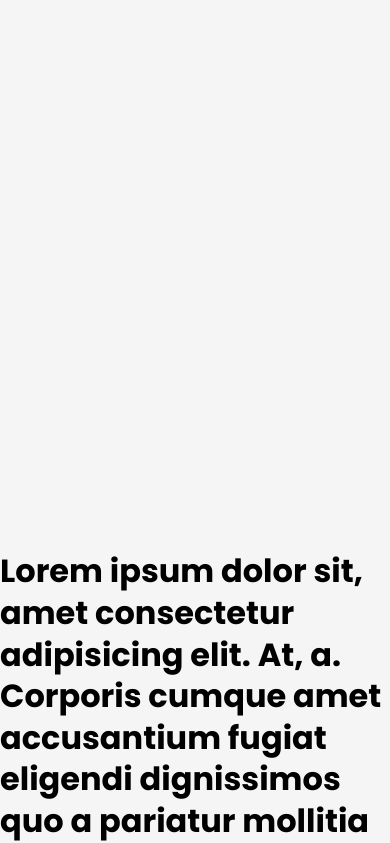
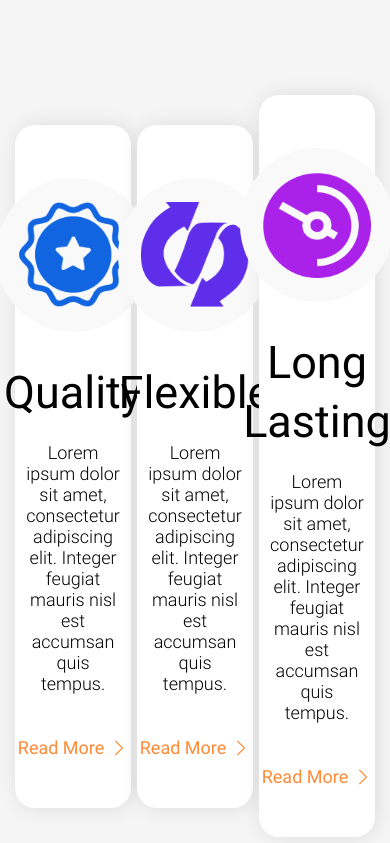
Before and after one commit to bd-ans/puma-life, a React (Create React App) app: page / in a window 390 px wide. Shown: the part 2003-2846 px from the top of the page. Built offline with nearby package versions, Linux system fonts and the light colour scheme.

Commit message:
Flexible and responsive website for a local business. The website is built using React and Bootstrap. The website is hosted on Netlify.

```diff
--- a/src/App.js
+++ b/src/App.js
@@ -1,6 +1,7 @@
 import HeaderSec from './components/Header-sec'; /* IMPORT HEADER SECTION */
 import FooterSec from './components/Footer-sec'; /* IMPORT FOOTER SECTION */
 import VideoSec from './components/Video-sec'; /* IMPORT VIDEO SECTION */
+import FeatureSec from './components/Feature-sec'; /* IMPORT FEATURE SECTION */
 function App() { /* EXPORT APP */
   return (
     <>
@@ -8,6 +9,8 @@ function App() { /* EXPORT APP */
       <HeaderSec />
       {/* VIDEO SECTION */}
       <VideoSec />
+      {/* FEATURE SECTION */}
+      <FeatureSec />
       {/* FOOTER SECTION */}
       <FooterSec />
     </>
--- a/src/components/Feature-sec.js
+++ b/src/components/Feature-sec.js
@@ -0,0 +1,142 @@
+import QualitySvg from "../assets/images/quality.svg"; /* IMPORT IMG */
+import FlexibleSvg from "../assets/images/Flexible.svg"; /* IMPORT IMG */
+import LongLastingSvg from "../assets/images/LongLasting.svg"; /* IMPORT IMG */
+export default function FeatureSec() {
+  return (
+    <>
+      {/* FEATURE SECTION */}
+      <div className="feature-sec">
+        <div className="container">
+          {/* FEATURE INNER */}
+          <div className="feature-inner">
+            {/* FEATURE INNER SHORT TITLE */}
+            <h2 className="feature-inner-shrt-title">
+              Feature
+            </h2>
+
+            {/* FEATURE INNER TITLE */}
+            <h1 className="feature-inner-title">
+              We have best feature in Shoes
+            </h1>
+
+            {/* FEATURE CARDS */}
+            <div className="feature-cards-box">
+              {/* FEATURE CARD QUALITY */}
+              <div className="feature-card">
+                <div className="feture-inner">
+                  {/* FEATURE CARD IMG */}
+                  <div className="feature-card-img-box">
+                    <div className="feature-card-img-background">
+                      <img className="feature-card-img"
+                        src={QualitySvg}
+                        alt="quality logo"
+                        width={108}
+                        height={105} />
+                    </div>
+                  </div>
+                  {/* FEATURE CARD TITLE */}
+                  <div className="feature-card-title">
+                    <h2 className="feature-card-title-txt">
+                      Quality
+                    </h2>
+                  </div>
+                  {/* FEATURE CARD TEXT */}
+                  <div className="feature-card-txt">
+                    <p className="feature-card-txt-p">
+                      Lorem ipsum dolor sit amet, consectetur adipiscing elit. Integer feugiat mauris nisl est accumsan quis tempus.
+                    </p>
+                  </div>
+                  {/* FEATURE CARD BUTTON */}
+                  <div className="feature-card-btn-box">
+                    <button className="feature-card-btn" type="button">
+                      Read More
+                      {/* SVG ICON */}
+                      <svg xmlns="http://www.w3.org/2000/svg" width="18" height="18" fill="currentColor" class="bi bi-chevron-right" viewBox="0 0 16 16" style={{ marginLeft: '6px' }}>
+                        <path fill-rule="evenodd" d="M4.646 1.646a.5.5 0 0 1 .708 0l6 6a.5.5 0 0 1 0 .708l-6 6a.5.5 0 0 1-.708-.708L10.293 8 4.646 2.354a.5.5 0 0 1 0-.708z" />
+                      </svg>
+                    </button>
+                  </div>
+                </div>
+              </div>
+              {/* FEATURE CARD FLEXIBLE */}
+              <div className="feature-card">
+                <div className="feture-inner">
+                  {/* FEATURE CARD IMG */}
+                  <div className="feature-card-img-box">
+                    <div className="feature-card-img-background">
+                      <img className="feature-card-img"
+                        src={FlexibleSvg}
+                        alt="quality logo"
+                        width={108}
+                        height={105} />
+                    </div>
+                  </div>
+                  {/* FEATURE CARD TITLE */}
+                  <div className="feature-card-title">
+                    <h2 className="feature-card-title-txt">
+                      Flexible
+                    </h2>
+                  </div>
+                  {/* FEATURE CARD TEXT */}
+                  <div className="feature-card-txt">
+                    <p className="feature-card-txt-p">
+                      Lorem ipsum dolor sit amet, consectetur adipiscing elit. Integer feugiat mauris nisl est accumsan quis tempus.
+                    </p>
+                  </div>
+                  {/* FEATURE CARD BUTTON */}
+                  <div className="feature-card-btn-box">
+                    <button className="feature-card-btn" type="button">
+                      Read More
+                      {/* SVG ICON */}
+                      <svg xmlns="http://www.w3.org/2000/svg" width="18" height="18" fill="currentColor" class="bi bi-chevron-right" viewBox="0 0 16 16" style={{ marginLeft: '6px' }}>
+                        <path fill-rule="evenodd" d="M4.646 1.646a.5.5 0 0 1 .708 0l6 6a.5.5 0 0 1 0 .708l-6 6a.5.5 0 0 1-.708-.708L10.293 8 4.646 2.354a.5.5 0 0 1 0-.708z" />
+                      </svg>
+                    </button>
+                  </div>
+                </div>
+              </div>
+              {/* FEATURE CARD LONG LASTING */}
+              <div className="feature-card">
+                <div className="feture-inner">
+                  {/* FEATURE CARD IMG */}
+                  <div className="feature-card-img-box">
+                    <div className="feature-card-img-background">
+                      <img className="feature-card-img"
+                        src={LongLastingSvg}
+                        alt="quality logo"
+                        width={108}
+                        height={105} />
+                    </div>
+                  </div>
+                  {/* FEATURE CARD TITLE */}
+                  <div className="feature-card-title">
+                    <h2 className="feature-card-title-txt">
+                      Long Lasting
+                    </h2>
+                  </div>
+                  {/* FEATURE CARD TEXT */}
+                  <div className="feature-card-txt">
+                    <p className="feature-card-txt-p">
+                      Lorem ipsum dolor sit amet, consectetur adipiscing elit. Integer feugiat mauris nisl est accumsan quis tempus.
+                    </p>
+                  </div>
+                  {/* FEATURE CARD BUTTON */}
+                  <div className="feature-card-btn-box">
+                    <button className="feature-card-btn" type="button">
+                      Read More
+                      {/* SVG ICON */}
+                      <svg xmlns="http://www.w3.org/2000/svg" width="18" height="18" fill="currentColor" class="bi bi-chevron-right" viewBox="0 0 16 16" style={{ marginLeft: '6px' }}>
+                        <path fill-rule="evenodd" d="M4.646 1.646a.5.5 0 0 1 .708 0l6 6a.5.5 0 0 1 0 .708l-6 6a.5.5 0 0 1-.708-.708L10.293 8 4.646 2.354a.5.5 0 0 1 0-.708z" />
+                      </svg>
+                    </button>
+                  </div>
+                </div>
+              </div>
+
+            </div>
+          </div>
+        </div>
+      </div>
+    </>
+  );
+};
--- a/src/index.css
+++ b/src/index.css
@@ -576,9 +576,123 @@ body {
   cursor: pointer;
 }
 
+/* FEATURE SECTION */
 
+.feature-sec {
+  margin-top: 220px;
+}
 
+.feature-inner-shrt-title {
+  text-align: center;
+  font-family: 'Poppins', sans-serif;
+  font-style: normal;
+  font-weight: 400;
+  font-size: 45px;
+  color: #FF8947;
+}
 
+.feature-inner-title {
+  text-align: center;
+  font-family: 'Poppins', sans-serif;
+  font-style: normal;
+  font-weight: 500;
+  font-size: 45px;
+  color: #000;
+  margin-top: 7px;
+}
+
+.feature-cards-box {
+  display: flex;
+  justify-content: space-between;
+  align-items: center;
+  margin-top: 84px;
+}
+
+.feature-card {
+  width: 32.25%;
+  /* height: 500px; */
+  background-color: #FFF;
+  border-radius: 20px;
+  display: flex;
+  justify-content: center;
+  align-items: center;
+  flex-direction: column;
+  box-shadow: 2px 0 20px rgba(0, 0, 0, 0.1);
+}
+
+.feature-card-img-box {
+  width: 100%;
+  display: flex;
+  justify-content: center;
+  align-items: center;
+  margin-top: 53px;
+}
+
+.feature-card-img-background {
+  width: 154px;
+  height: 154px;
+  display: flex;
+  justify-content: center;
+  align-items: center;
+  border-radius: 50%;
+  background-color: #F9F9F9;
+}
+
+.feature-card-img {
+  width: 108px;
+  height: 105px;
+}
+
+.feature-card-title-txt {
+  font-family: 'Roboto', sans-serif;
+  font-style: normal;
+  font-weight: 400;
+  font-size: 45px;
+  margin-top: 32px;
+  text-align: center;
+}
+
+.feature-card-txt-p {
+  font-family: 'Roboto', sans-serif;
+  font-style: normal;
+  font-weight: 300;
+  line-height: normal;
+  font-size: 18px;
+  color: #000;
+  text-align: center;
+  margin: 0 35px;
+  margin-top: 20px;
+}
+
+.feature-card-btn-box {
+  display: flex;
+  justify-content: center;
+  align-items: center;
+}
+
+.feature-card-btn {
+  font-family: 'Roboto', sans-serif;
+  font-style: normal;
+  font-weight: 400;
+  font-size: 18px;
+  color: #FF8B37;
+  background-color: transparent;
+  border: none;
+  border-radius: 5px;
+  padding: 5px 5px;
+  cursor: pointer;
+  margin-top: 38px;
+  display: flex;
+  justify-content: space-between;
+  align-items: center;
+  margin-bottom: 45px;
+}
+
+.feature-card-btn:hover {
+  color: #FF7F00;
+  transition: 0.3s;
+  text-decoration: underline;
+}
 
 /* FOOTER */
 
```
